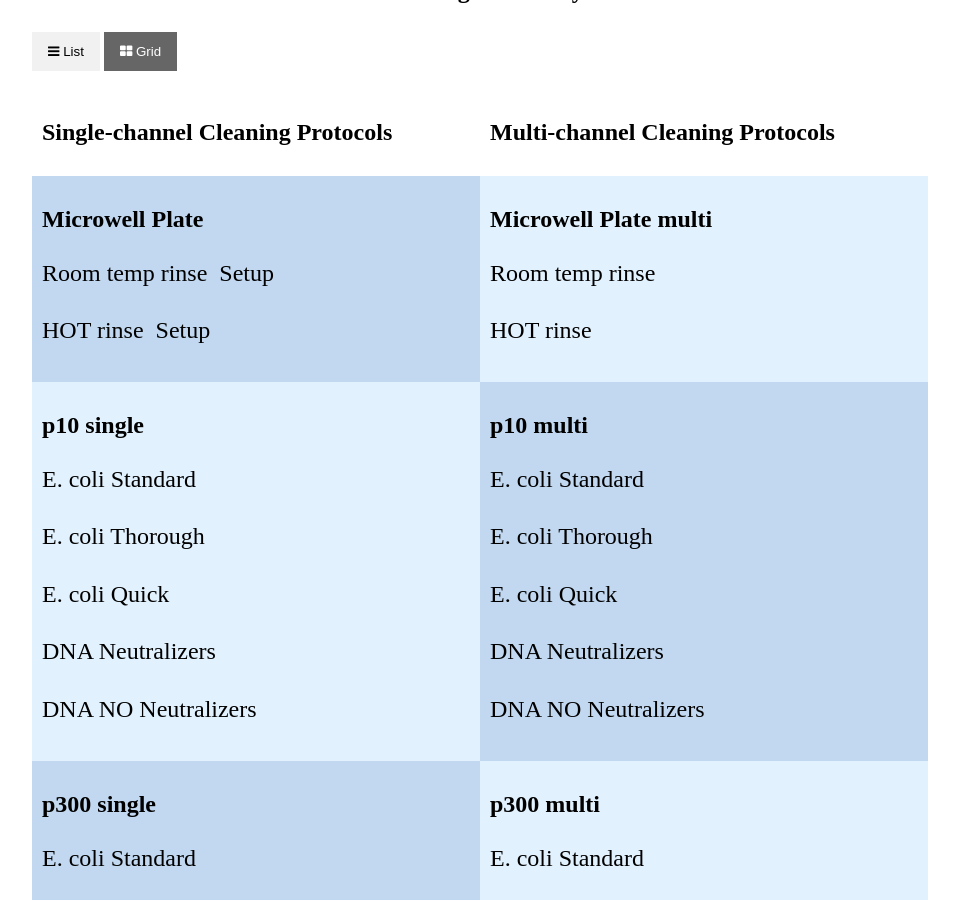
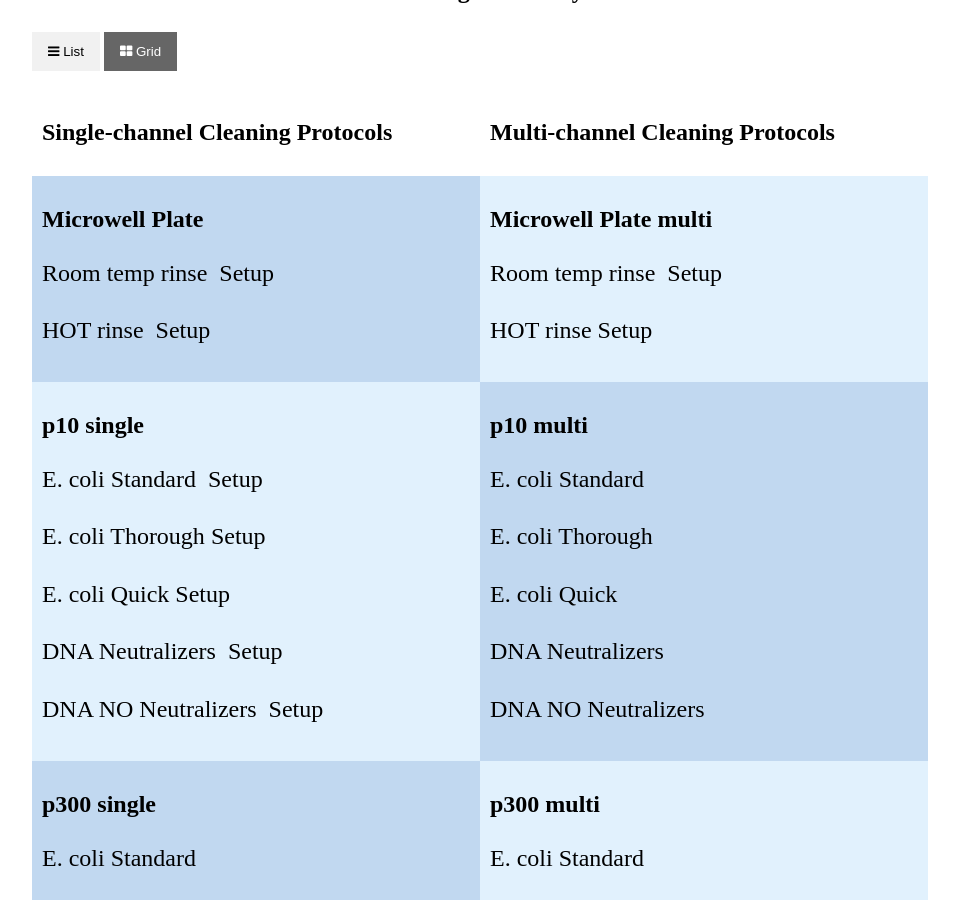
Before and after one commit to jbryantvt/jbryantvt.github.io, a Jekyll site: the page built from TidyTron/index.html, in a window 1280 px wide and 900 px high, scrolled down 514 px. Shown: the whole window, without its empty margins (160-1119 px from the left). Built offline with Jekyll 4.4.1, drawn with Linux system fonts in a browser that asks for light colours.

Commit message:
Update index.html

```diff
--- a/TidyTron/index.html
+++ b/TidyTron/index.html
@@ -103,8 +103,8 @@ a:link {
 </div>
   <div class="column" style="background-color:#e1f1fd;">
     <h2>Microwell Plate multi</h2>
-    <p><a href="https://minhaskamal.github.io/DownGit/#/home?url=https://github.com/PlantSynBioLab/TidyTron/blob/main/scripts/plate/integrated_tipclean_plateclean_RT_multi.py"download="file">Room temp rinse</a>&nbsp; </p>
-    <p><a href="https://minhaskamal.github.io/DownGit/#/home?url=https://github.com/PlantSynBioLab/TidyTron/blob/main/scripts/plate/integrated_tipclean_plateclean_HOT_multi.py"download="file">HOT rinse</a>&nbsp; </p>
+    <p><a href="https://minhaskamal.github.io/DownGit/#/home?url=https://github.com/PlantSynBioLab/TidyTron/blob/main/scripts/plate/integrated_tipclean_plateclean_RT_multi.py"download="file">Room temp rinse</a>&nbsp; <a href="https://minhaskamal.github.io/DownGit/#/home?url=https://github.com/PlantSynBioLab/TidyTron/blob/main/scripts/plate/integrated_tipclean_plateclean_RT_multi.txt"download="file">Setup</a></p>
+    <p><a href="https://minhaskamal.github.io/DownGit/#/home?url=https://github.com/PlantSynBioLab/TidyTron/blob/main/scripts/plate/integrated_tipclean_plateclean_HOT_multi.py"download="file">HOT rinse</a>&nbsp;<a href="https://minhaskamal.github.io/DownGit/#/home?url=https://github.com/PlantSynBioLab/TidyTron/blob/main/scripts/plate/integrated_tipclean_plateclean_HOT_multi.txt"download="file">Setup</a> </p>
 
 </div>
 </div>
@@ -112,11 +112,11 @@ a:link {
 <div class="row">
   <div class="column" style="background-color:#e1f1fd;">
     <h2>p10 single</h2>
-    <p><a href="https://minhaskamal.github.io/DownGit/#/home?url=https://github.com/PlantSynBioLab/TidyTron/blob/main/scripts/p10/p10_Ecoliclean_1-2-1.py"download="file">E. coli Standard</a>&nbsp; </p>
-    <p><a href="https://minhaskamal.github.io/DownGit/#/home?url=https://github.com/PlantSynBioLab/TidyTron/blob/main/scripts/p10/p10_Ecoliclean_3-3-3.py"download="file">E. coli Thorough</a>&nbsp; </p>
-    <p><a href="https://minhaskamal.github.io/DownGit/#/home?url=https://github.com/PlantSynBioLab/TidyTron/blob/main/scripts/p10/p10_Ecoliclean_1-1.py"download="file">E. coli Quick</a>&nbsp; </p>
-    <p><a href="https://minhaskamal.github.io/DownGit/#/home?url=https://github.com/PlantSynBioLab/TidyTron/blob/main/scripts/p10/p10_DNAclean_neutralizers.py"download="file">DNA Neutralizers</a>&nbsp; </p>
-    <p><a href="https://minhaskamal.github.io/DownGit/#/home?url=https://github.com/PlantSynBioLab/TidyTron/blob/main/scripts/p10/p10_DNAclean_no_neuts.py"download="file">DNA NO Neutralizers</a>&nbsp; </p>
+    <p><a href="https://minhaskamal.github.io/DownGit/#/home?url=https://github.com/PlantSynBioLab/TidyTron/blob/main/scripts/p10/p10_Ecoliclean_1-2-1.py"download="file">E. coli Standard</a>&nbsp; <a href="https://minhaskamal.github.io/DownGit/#/home?url=https://github.com/PlantSynBioLab/TidyTron/blob/main/scripts/p10/p10_Ecoliclean_1-2-1.txt"download="file">Setup</a></p>
+    <p><a href="https://minhaskamal.github.io/DownGit/#/home?url=https://github.com/PlantSynBioLab/TidyTron/blob/main/scripts/p10/p10_Ecoliclean_3-3-3.py"download="file">E. coli Thorough</a>&nbsp;<a href="https://minhaskamal.github.io/DownGit/#/home?url=https://github.com/PlantSynBioLab/TidyTron/blob/main/scripts/p10/p10_Ecoliclean_3-3-3.txt"download="file">Setup</a> </p>
+    <p><a href="https://minhaskamal.github.io/DownGit/#/home?url=https://github.com/PlantSynBioLab/TidyTron/blob/main/scripts/p10/p10_Ecoliclean_1-1.py"download="file">E. coli Quick</a>&nbsp;<a href="https://minhaskamal.github.io/DownGit/#/home?url=https://github.com/PlantSynBioLab/TidyTron/blob/main/scripts/p10/p10_Ecoliclean_1-1.txt"download="file">Setup</a> </p>
+    <p><a href="https://minhaskamal.github.io/DownGit/#/home?url=https://github.com/PlantSynBioLab/TidyTron/blob/main/scripts/p10/p10_DNAclean_neutralizers.py"download="file">DNA Neutralizers</a>&nbsp; <a href="https://minhaskamal.github.io/DownGit/#/home?url=https://github.com/PlantSynBioLab/TidyTron/blob/main/scripts/p10/p10_DNAclean_neutralizers.txt"download="file">Setup</a></p>
+    <p><a href="https://minhaskamal.github.io/DownGit/#/home?url=https://github.com/PlantSynBioLab/TidyTron/blob/main/scripts/p10/p10_DNAclean_no_neuts.py"download="file">DNA NO Neutralizers</a>&nbsp; <a href="https://minhaskamal.github.io/DownGit/#/home?url=https://github.com/PlantSynBioLab/TidyTron/blob/main/scripts/p10/p10_DNAclean_no_neuts.txt"download="file">Setup</a></p>
   </div>
 
   <div class="column" style="background-color:#c1d8f0;">
```
